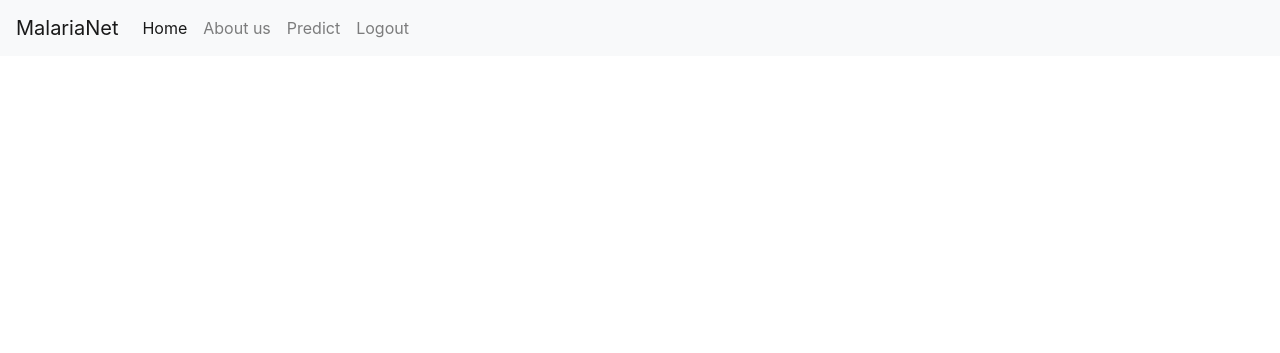
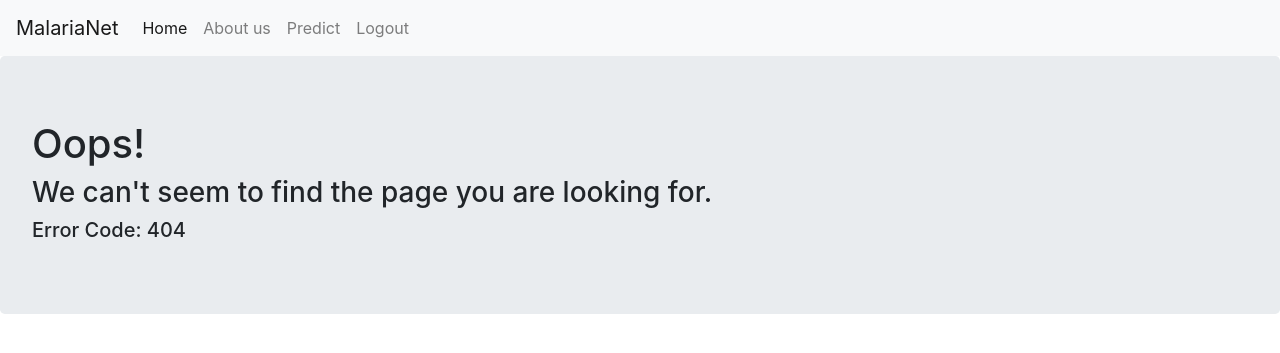
Before and after one commit to gauravc6/malarianet, a Flask app: template malarianet/templates/error_pages/404.html in a window 1280 px wide. Shown: the top 353 px of the page. Run offline with Flask 2, Linux system fonts and the light colour scheme; the template is opened without the code that fills it, so the values that code supplies are empty; the visitor is signed in with stand-in values (Sample User, id 1); some libraries are stand-ins or nearby versions.

Commit message:
Finalized and finished

```diff
--- a/malarianet/templates/error_pages/403.html
+++ b/malarianet/templates/error_pages/403.html
@@ -1,3 +1,6 @@
 {%extends "base.html"%}
 {% block content %}
-{% endblock %}
+<h1>403! Page forbidden!</h1>
+<h2>Go back:</h2>
+<h3><a href="{{url_for('core.index')}}">Home</a></h3>
+{%endblock%}
--- a/malarianet/templates/error_pages/404.html
+++ b/malarianet/templates/error_pages/404.html
@@ -1,3 +1,8 @@
 {%extends "base.html"%}
 {% block content %}
+<div class="jumbotron">
+  <h1>Oops!</h1>
+  <h3>We can't seem to find the page you are looking for.</h3>
+  <h5>Error Code: 404</h5>
+</div>
 {% endblock %}
```
